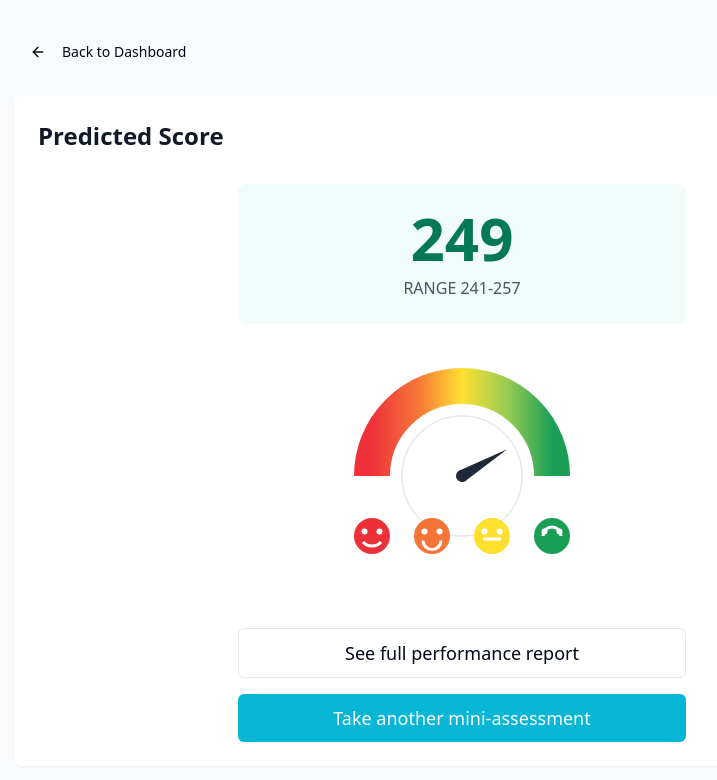
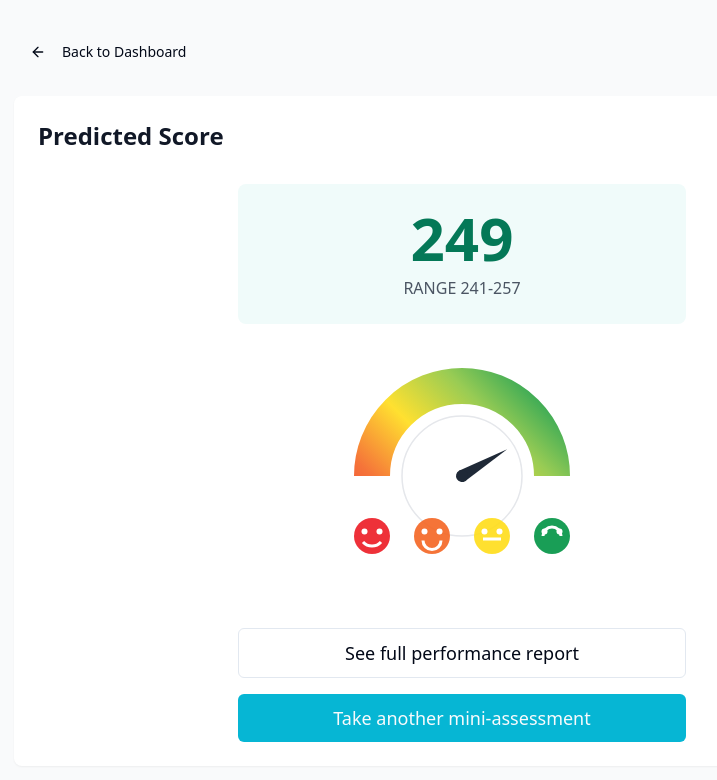
Before and after one commit to MarkPearce/scorecraft-creator, a React (Vite) app: page /concept2 in a window 1280 px wide. Shown: the top 780 px of the page, without its empty margins (178-895 px from the left). Built offline with nearby package versions, Linux system fonts and the light colour scheme.

Commit message:
Fix pathing issue
The commit addresses a problem with incorrect pathing in the code.  Further details on the specific pathing issue and resolution are not included in this commit message.

```diff
--- a/src/pages/Concept2.tsx
+++ b/src/pages/Concept2.tsx
@@ -49,7 +49,14 @@ const Concept2 = () => {
             <div className="relative w-80 h-60">
               <svg viewBox="0 0 200 160" className="w-full h-full">
                 <defs>
-                  <linearGradient id="gaugeGradient" gradientUnits="userSpaceOnUse" x1="40" y1="80" x2="160" y2="80">
+                  <linearGradient
+                    id="gaugeGradient"
+                    gradientUnits="userSpaceOnUse"
+                    x1="40"
+                    y1="140"
+                    x2="160"
+                    y2="20"
+                  >
                     <stop offset="0%" stopColor="#ed1b24" />
                     <stop offset="25%" stopColor="#f46523" />
                     <stop offset="50%" stopColor="#ffdd19" />
```
